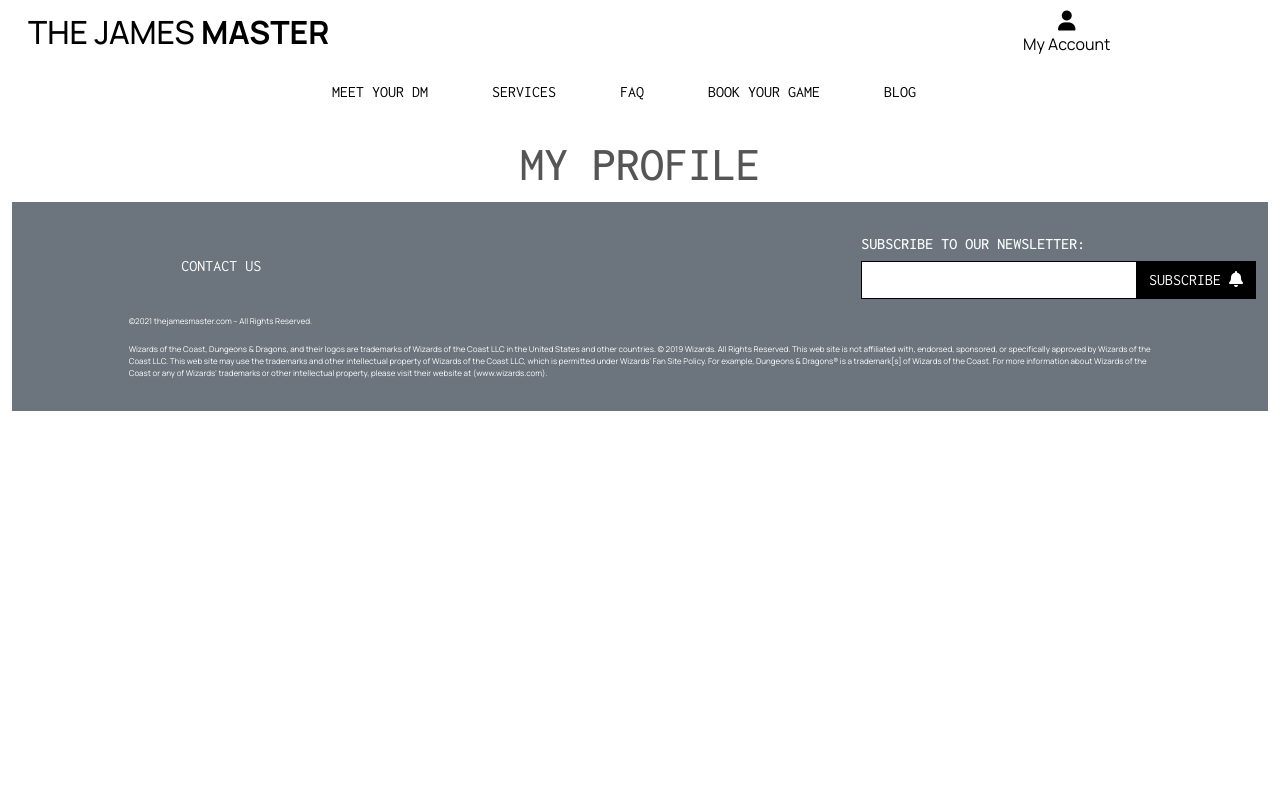
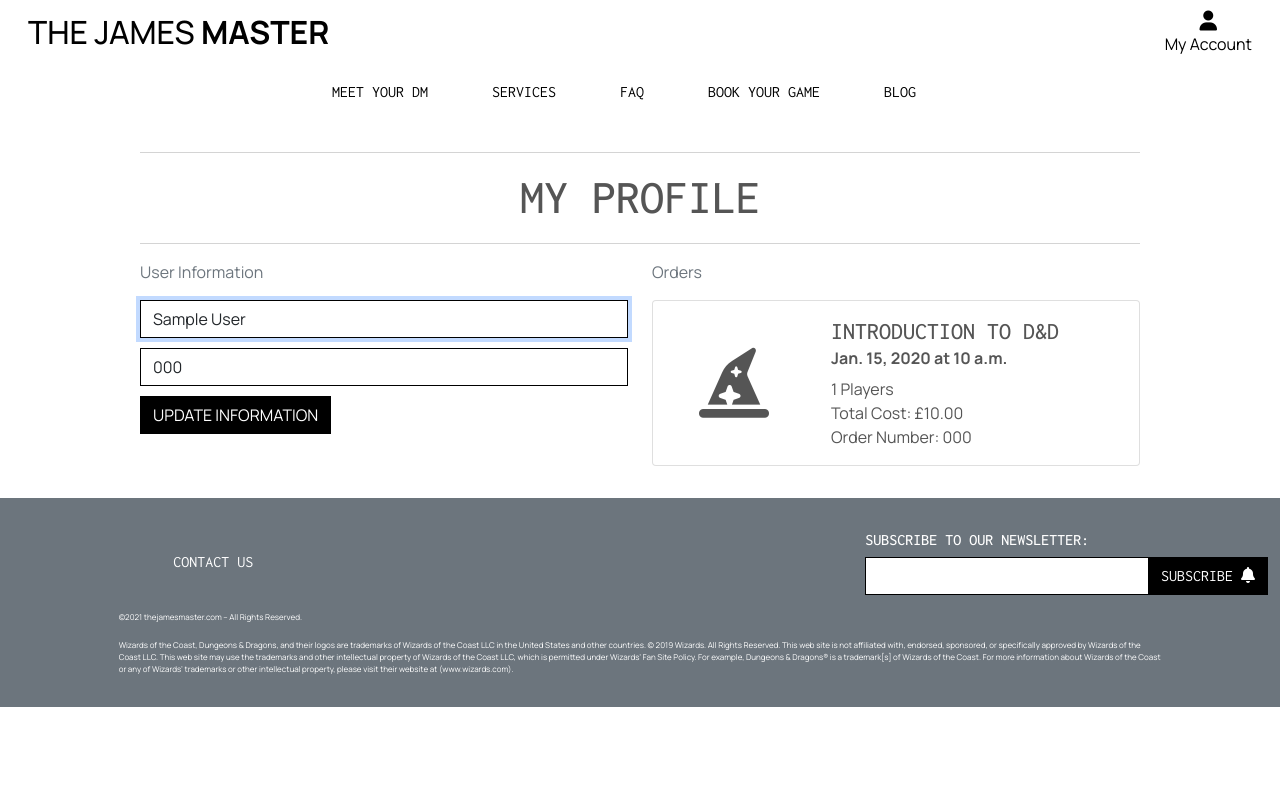
Before and after one commit to JDBennison/the-james-master, a Django app: page /profile/ in a window 1280 px wide. Run offline with Django 3.2, Linux system fonts and the light colour scheme; a user stored in the database is signed in; tables that the repository leaves empty hold one stand-in row (values such as "Sample post"); some libraries are stand-ins or nearby versions; some web fonts are replaced.

Commit message:
Added profile views, update form and template logic

```diff
--- a/booking/admin.py
+++ b/booking/admin.py
@@ -13,9 +13,9 @@
 @admin.register(Order)
 class OrderAdmin(admin.ModelAdmin):
     readonly_fields = ('order_number', 'booked_on', 'cost',)
-    fields = ('order_number', 'date_booked', 'players', 'service',
-              'full_name', 'email', 'phone_number','comment',
-              'location', 'booked_on', 'cost',)
+    fields = ('order_number', 'user_profile', 'date_booked', 'players'
+              'service', 'full_name', 'email', 'phone_number',
+              'comment', 'location', 'booked_on', 'cost',)
     list_display = ('order_number', 'date_booked', 'players',
                     'service', 'full_name', 'comment',  'location',)
     ordering = ('-booked_on',)
--- a/booking/urls.py
+++ b/booking/urls.py
@@ -6,6 +6,6 @@
     path('', views.booking, name='booking'),
     path('checkout/', views.checkout, name="checkout"),
     path('checkout_success/<order_number>', views.checkout_success, name="checkout_success"),
-    path('cache_checkout_data', views.cache_checkout_data, name="cache_checkout_data"),
+    path('cache_checkout_data/', views.cache_checkout_data, name="cache_checkout_data"),
     path('wh/', webhook, name='wehbook'),
 ]
--- /dev/null
+++ b/profiles/forms.py
@@ -0,0 +1,26 @@
+from django import forms
+from .models import UserProfile
+
+
+class UserProfileForm(forms.ModelForm):
+    class Meta:
+        model = UserProfile
+        exclude = ('user',)
+
+    def __init__(self, *args, **kwargs):
+        """
+        Add placeholders and classes, remove auto-generated
+        labels and set autofocus on first field
+        """
+        super().__init__(*args, **kwargs)
+        placeholders = {
+            'full_name': 'Full Name',
+            'default_phone_number': 'Phone Number',
+            }
+
+        self.fields['full_name'].widget.attrs['autofocus'] = True
+        for field in self.fields:
+            placeholder = placeholders[field]
+            self.fields[field].widget.attrs['placeholder'] = placeholder
+            self.fields[field].widget.attrs['class'] = 'border-black rounded-0 profile-form-input'
+            self.fields[field].label = False
--- a/profiles/models.py
+++ b/profiles/models.py
@@ -10,6 +10,7 @@
     deliver information and order history
     """
     user = models.OneToOneField(User, on_delete=models.CASCADE)
+    full_name = models.CharField(max_length=50, null=True, blank=True)
     default_phone_number = models.CharField(max_length=20, null=True, blank=True)
 
     def __str__(self):
--- a/profiles/templates/profiles/profile.html
+++ b/profiles/templates/profiles/profile.html
@@ -15,11 +15,61 @@
 
 {% block content %}
     <div class="overlay"></div>
-    <div class="container-fluid py-3">
+    <div class="container py-3">
         <div class="row text-center">
             <div class="col-12">
+                <hr>
                 <h2 class="header-font bio-title">My Profile</h2>
+                <hr>
             </div>
         </div>
+        <div class="row">
+            <div class="col-12 col-lg-6">
+                <p class="text-muted">User Information</p>
+                <form class="mt-3" action="{% url 'profile' %}" method="POST" id="profile_update_form">
+                    {% csrf_token %}
+                    {{ form|crispy }}
+                    <button class="btn btn-black rounded-0 text-uppercase float-right">Update Information</button>
+                </form>
+            </div>
+            <div class="col-12 col-lg-6">
+                <p class="text-muted">Orders</p>
+                {% for order in orders %}
+                {% for booking in bookings %}
+                    <div class="card mb-3">
+                        <div class="row g-0">
+                            <div class="col-4 my-auto">
+                                {% if order.service == "IN" %}
+                                    <div class="intro-icon text-center"><i class="fas fa-hat-wizard fa-lg"></i></div>
+                                {% elif order.service == "OS" %}
+                                    <div class="intro-icon text-center"><i class="fas fa-dungeon fa-lg"></i></div>
+                                {% elif order.service == "OC" %}
+                                    <div class="intro-icon text-center"><i class="fas fa-dragon fa-lg"></i></div>
+                                {% endif %}
+                            </div>
+                            <div class="col-8">
+                                <div class="card-body">
+                                    <h4 class="card-title header-font">
+                                        {% if order.service == "IN" %}
+                                        Introduction to D&D
+                                        {% elif order.service == "OS" %}
+                                        One-Shot Adventure
+                                        {% elif order.service == "OC" %}
+                                        Ongoing Campaign
+                                        {% endif %}
+                                    </h4>
+                                    <h6 class="card-subtitle mb-2 fw-bold">{{ booking.date }} at {{booking.time}} </h6>
+                                    <p class="card-text mb-0">{{ order.players }} Players</p>
+                                    <p class="card-text mb-0">Total Cost: £{{ order.cost }}</p>
+                                    <p class="card-text">Order Number: {{ order.order_number }}</p>
+                                </div>
+                            </div>
+                        </div>
+                    </div>
+                {% endfor %}
+                {% endfor %}
+            </div>
+        </div>
+    </div>
 
 {% endblock %}
--- a/profiles/views.py
+++ b/profiles/views.py
@@ -1,15 +1,29 @@
 from django.shortcuts import render, get_object_or_404
+from django.contrib import messages
 
 from .models import UserProfile
+from .forms import UserProfileForm
 
 
 def profile(request):
     """ Display the user's profile. """
     profile = get_object_or_404(UserProfile, user=request.user)
 
+    if request.method == 'POST':
+        form = UserProfileForm(request.POST, instance=profile)
+        if form.is_valid():
+            form.save()
+            messages.success(request, 'Profile updated successfully')
+
+    form = UserProfileForm(instance=profile)
+    orders = profile.orders.all()
+    bookings = profile.bookings.all()
+
     template = 'profiles/profile.html'
     context = {
-        'profile': profile,
+        'form': form,
+        'orders': orders,
+        'bookings': bookings,
     }
 
     return render(request, template, context)
--- a/templates/base.html
+++ b/templates/base.html
@@ -44,7 +44,7 @@
                     </a>
                 </div>
                 <div class="col-12 col-lg-4 offset-lg-4 my-auto py-1 py-lg-0">
-                    <ul class="list-inline list-unstyled text-center text-lg-right my-0">
+                    <ul class="list-inline list-unstyled text-end text-lg-end my-0">
                         <li class="list-inline-item dropdown">
                             <a href="#" class="text-black nav-link" id="user-options" data-toggle="dropdown" aria-haspopup="true" aria-expanded="false">
                                 <div class="text-center">
```
Also changed, not shown: booking/views.py (+18 -0 lines), profiles/migrations/0002_userprofile_full_name.py (added).
